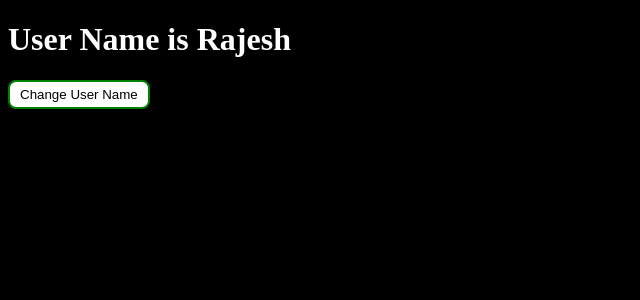
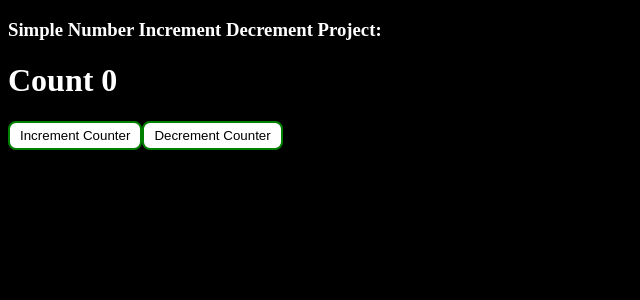
Before and after one commit to rajpuc/LearningReact, a React (Vite) app in the folder LearningProject/: page / in a window 1280 px wide. Shown: the top 300 px of the page, without its empty margins (0-640 px from the left). Built offline with nearby package versions, Linux system fonts and the light colour scheme.

Commit message:
c5: Simple counter using useState

```diff
--- a/LearningProject/src/App.jsx
+++ b/LearningProject/src/App.jsx
@@ -1,21 +1,16 @@
 import { useState } from "react";
 
 function App() {
-  // Akhon dekhbo problem tar solutio. Er jonno amader hook use korte hobe.
-  // hook hocce special type of function. Jgula state management a help kore. dorun apner akta variable ace 'a' jar value initially 1. Apni chaccen a er value update kore 2 korer jonno. ai j a er value 1 teke 2 hobe ata kei bole a er state change ba update howa. Toh ai state management er jonno amra muloto react hook use kori.
-  // aikhane amra useState hook er use dekhbo.
 
-  const [userName, setUserName] = useState("Rajesh");
+  const [counter, setCounter] = useState(0);
 
-  const changeUserName = ()=>{
-    setUserName("Rajesh Pal");
-  }
-  // akhon button click korle dekhbe shob amader expectation onujayi kaj korce.
 
   return (
     <>
-      <h1>User Name is {userName}</h1>
-      <button onClick={changeUserName}>Change User Name</button>
+      <h3>Simple Number Increment Decrement Project:</h3>
+      <h1> Count {counter}</h1>
+      <button onClick={()=>{setCounter( counter+1 )}}>Increment Counter</button>
+      <button onClick={()=>{setCounter( counter-1 )}}>Decrement Counter</button>
     </>
   )
 }
```
